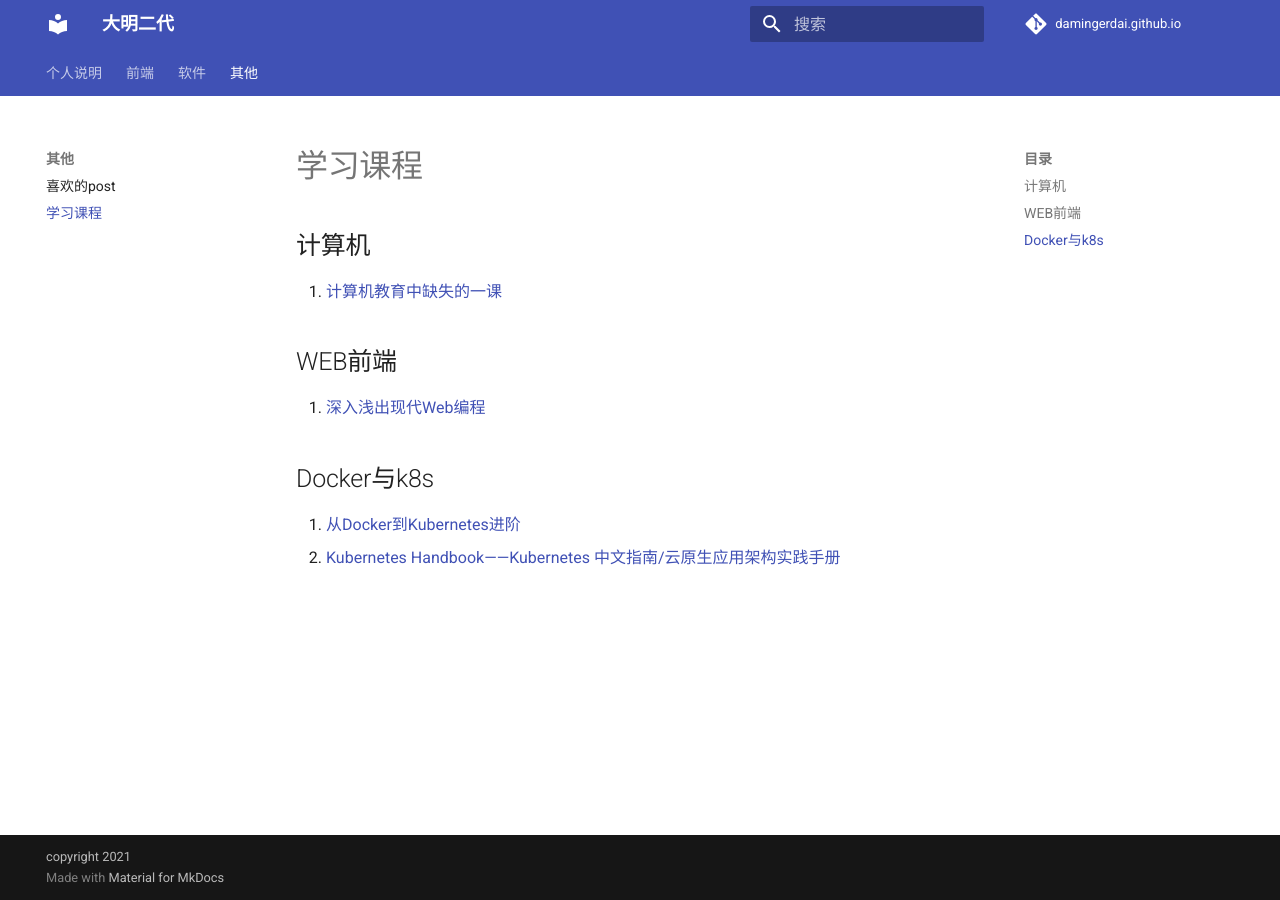
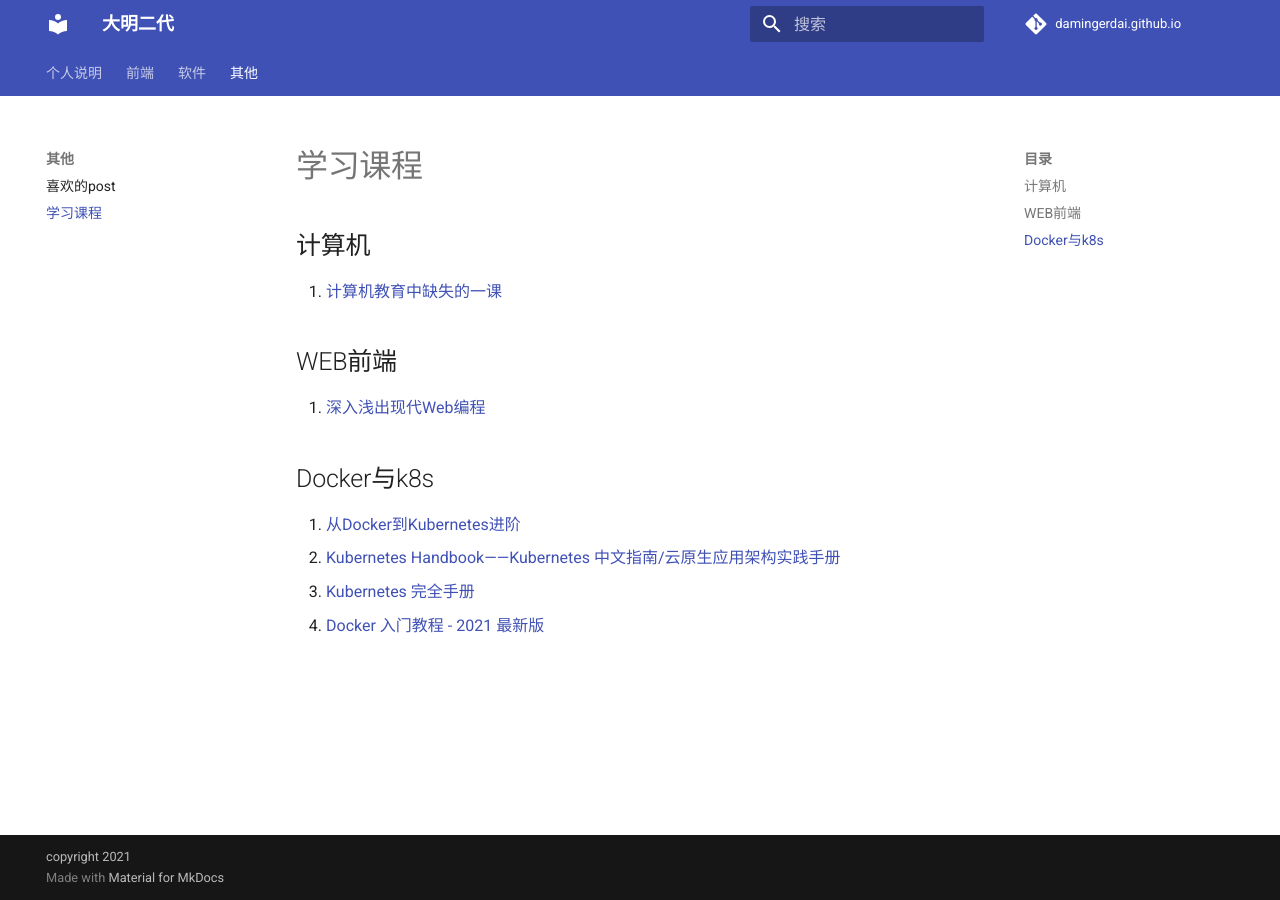
Before and after one commit to damingerdai/damingerdai.github.io, an MkDocs documentation site: the page built from docs/learning.md, in a window 1280 px wide. Built offline with MkDocs 1.6.1 and Material for MkDocs 9.7.7, drawn with Linux system fonts in a browser that asks for light colours; comment, search, counter and statistics services are not loaded.

Commit message:
docs: 添加新的docker和k8s的教程

```diff
--- a/docs/learning.md
+++ b/docs/learning.md
@@ -12,3 +12,5 @@
 
 1. [从Docker到Kubernetes进阶](https://www.qikqiak.com/k8s-book/)
 2. [Kubernetes Handbook——Kubernetes 中文指南/云原生应用架构实践手册](https://jimmysong.io/kubernetes-handbook/)
+3. [Kubernetes 完全手册](https://chinese.freecodecamp.org/news/the-kubernetes-handbook/)
+4. [Docker 入门教程 - 2021 最新版](https://chinese.freecodecamp.org/news/the-docker-handbook/)
```
